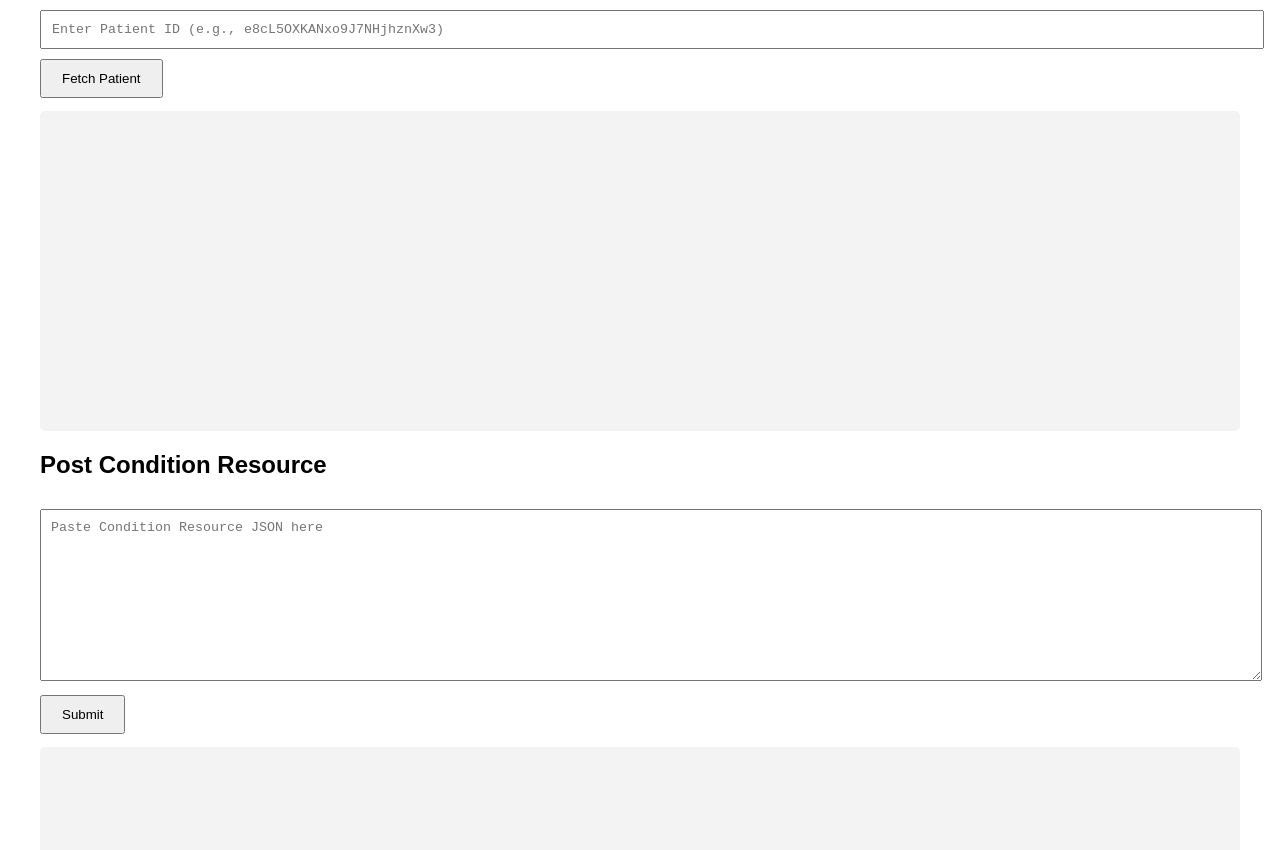
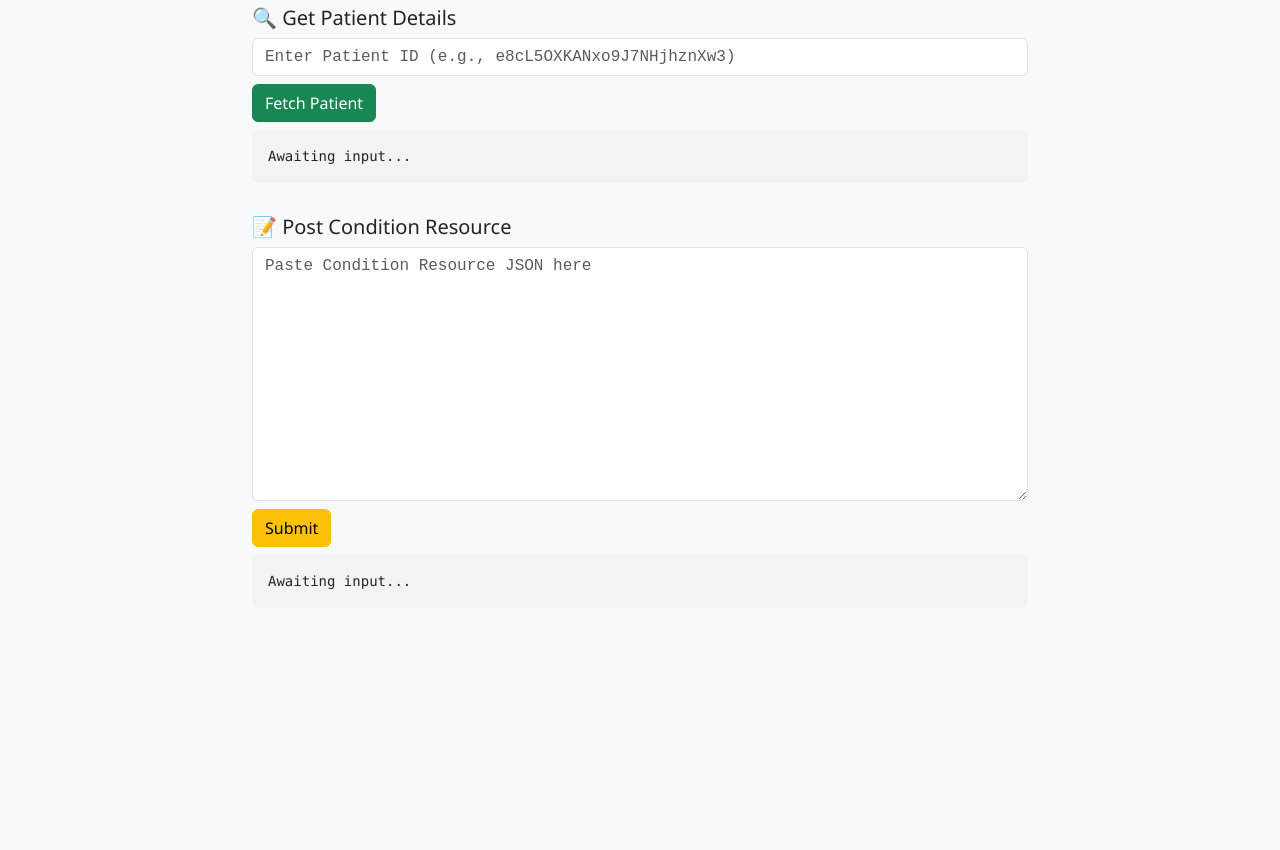
Before and after one commit to itissismail/itissismail.github.io, a website: page epic-backendAppTest.html in a window 1280 px wide. Shown: the part 88-938 px from the top of the page. After the commit the page ends 800 px from the top, so only its background shows below. Drawn offline with nearby package versions, Linux system fonts and the light colour scheme.

Commit message:
updated UI

```diff
--- a/epic-backendAppTest.html
+++ b/epic-backendAppTest.html
@@ -3,67 +3,103 @@
 <head>
   <meta charset="UTF-8" />
   <title>EPIC SMART on FHIR Backend Test Client</title>
+  <meta name="viewport" content="width=device-width, initial-scale=1" />
+  <link href="https://cdn.jsdelivr.net/npm/bootstrap@5.3.0/dist/css/bootstrap.min.css" rel="stylesheet" />
   <style>
-    body { font-family: Arial, sans-serif; margin: 40px; }
-    textarea, input { width: 100%; padding: 10px; margin-top: 10px; font-family: monospace; }
-    button { padding: 10px 20px; margin-top: 10px; }
-    pre { background: #f3f3f3; padding: 10px; border-radius: 5px; white-space: pre-wrap; word-wrap: break-word; overflow: scroll; height: 300px; }
+    body {
+      font-family: 'Segoe UI', sans-serif;
+      background-color: #f8f9fa;
+      padding: 2rem;
+    }
+    .container {
+      max-width: 800px;
+      margin: auto;
+    }
+    textarea, input {
+      width: 100%;
+      font-family: monospace;
+    }
+    .section {
+      margin-bottom: 2rem;
+    }
+    .spinner-border {
+      display: none;
+    }
+    pre {
+      background: #f1f3f5;
+      padding: 1rem;
+      border-radius: 6px;
+      max-height: 300px;
+      overflow-y: auto;
+    }
   </style>
 </head>
 <body>
+  <div class="container">
+    <h2 class="text-primary mb-4">SMART on FHIR Backend App Test Client</h2>
 
-  <h2>Get Patient Details</h2>
-  <input type="text" id="patientId" placeholder="Enter Patient ID (e.g., e8cL5OXKANxo9J7NHjhznXw3)" />
-  <button onclick="fetchPatient()">Fetch Patient</button>
-  <pre id="patientResult"></pre>
+    <div class="section">
+      <h5>🔍 Get Patient Details</h5>
+      <input type="text" class="form-control" id="patientId" placeholder="Enter Patient ID (e.g., e8cL5OXKANxo9J7NHjhznXw3)" />
+      <button class="btn btn-success mt-2" onclick="fetchPatient()">Fetch Patient</button>
+      <div id="loader1" class="spinner-border text-primary mt-3" role="status"></div>
+      <pre id="patientResult" class="mt-2">Awaiting input...</pre>
+    </div>
 
-  <h2>Post Condition Resource</h2>
-  <textarea id="conditionInput" rows="10" placeholder='Paste Condition Resource JSON here'></textarea>
-  <button onclick="postCondition()">Submit</button>
-  <pre id="conditionResult"></pre>
+    <div class="section">
+      <h5>📝 Post Condition Resource</h5>
+      <textarea id="conditionInput" class="form-control" rows="10" placeholder='Paste Condition Resource JSON here'></textarea>
+      <button class="btn btn-warning mt-2" onclick="postCondition()">Submit</button>
+      <div id="loader2" class="spinner-border text-warning mt-3" role="status"></div>
+      <pre id="conditionResult" class="mt-2">Awaiting input...</pre>
+    </div>
+  </div>
 
   <script>
-    const BASE_URL = "http://localhost:8000"; // change to your backend URL if deployed
+    const BASE_URL = "http://localhost:8000";
 
     async function fetchPatient() {
       const id = document.getElementById("patientId").value;
+      const loader = document.getElementById("loader1");
+      const resBox = document.getElementById("patientResult");
       if (!id) {
         alert("Please enter a Patient ID.");
         return;
       }
-      const resBox = document.getElementById("patientResult");
+      loader.style.display = "inline-block";
       resBox.textContent = "Loading...";
       try {
-        console.log('Fetch Patient '+id);
         const response = await fetch(`${BASE_URL}/patient/${id}`);
-        console.log(response);
         const data = await response.json();
         resBox.textContent = JSON.stringify(data, null, 2);
       } catch (error) {
         resBox.textContent = `Error: ${error}`;
+      } finally {
+        loader.style.display = "none";
       }
     }
 
     async function postCondition() {
       const input = document.getElementById("conditionInput").value;
+      const loader = document.getElementById("loader2");
       const resBox = document.getElementById("conditionResult");
+      loader.style.display = "inline-block";
       resBox.textContent = "Submitting...";
       try {
         const jsonData = JSON.parse(input);
         const response = await fetch(`${BASE_URL}/condition`, {
           method: "POST",
-          headers: {
-            "Content-Type": "application/json"
-          },
+          headers: { "Content-Type": "application/json" },
           body: JSON.stringify(jsonData)
         });
         const result = await response.json();
         resBox.textContent = JSON.stringify(result, null, 2);
       } catch (error) {
         resBox.textContent = `Error: ${error}`;
+      } finally {
+        loader.style.display = "none";
       }
     }
   </script>
-
 </body>
 </html>
```
Also changed, not shown: epic-backend.html (+52 -24 lines).
